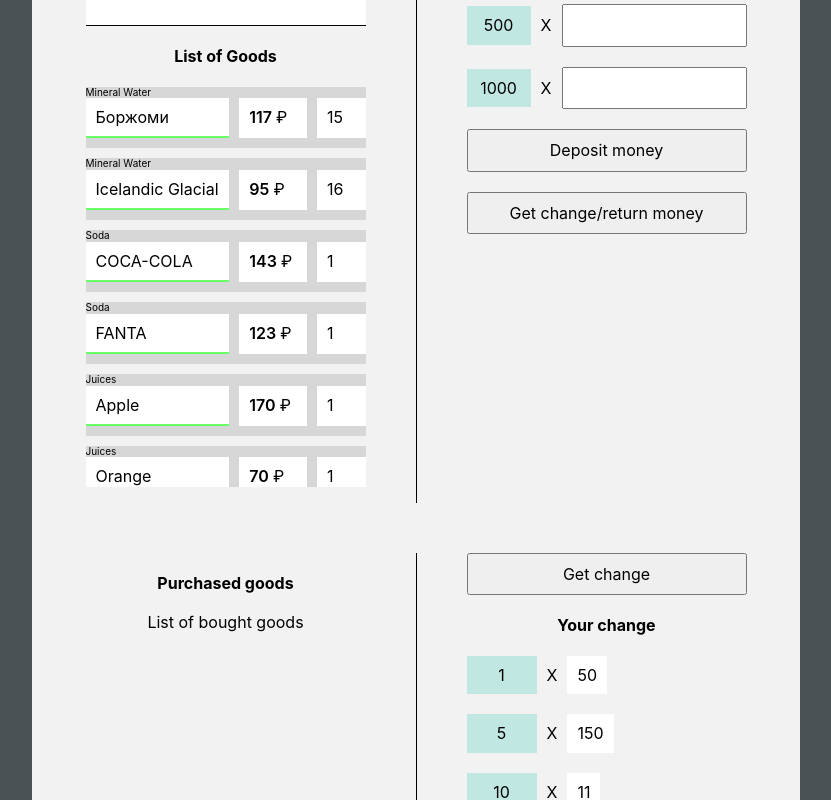
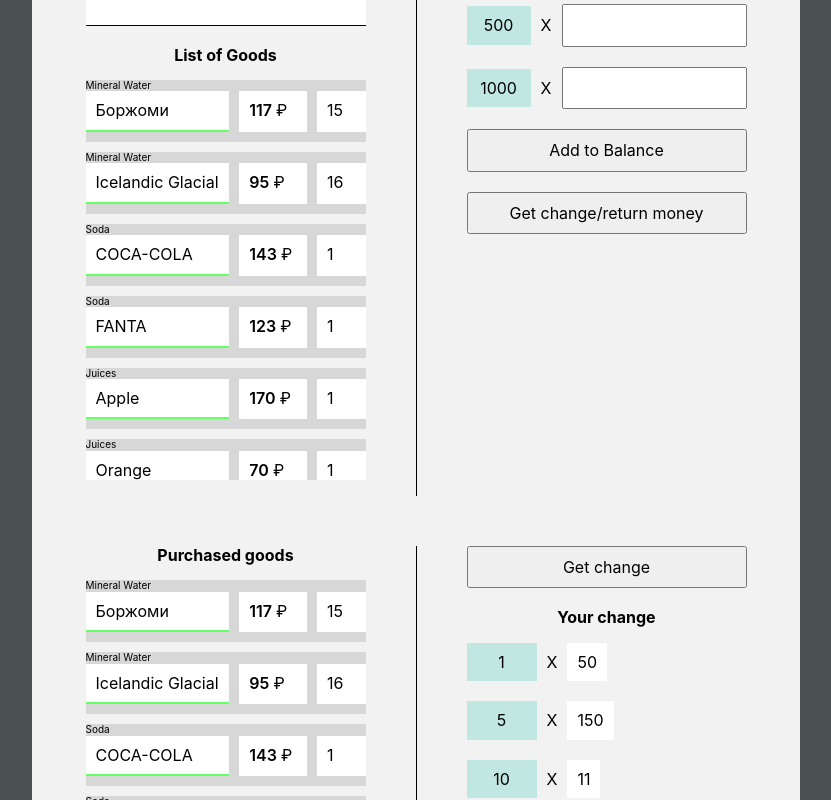
Before and after one commit to Andrew-Sparrow/renue-test, a React (Create React App) app: page / in a window 1280 px wide. Shown: the part 280-1080 px from the top of the page, without its empty margins (224-1055 px from the left). Built offline with nearby package versions, Linux system fonts and the light colour scheme.

Commit message:
scroll was added to purchased goods

```diff
--- a/public/css/style.css
+++ b/public/css/style.css
@@ -5,3 +5,7 @@
 p {
   margin: 0;
 }
+
+h1, h2, h3, h4 {
+  margin: 0;
+}
--- a/src/components/app/app.scss
+++ b/src/components/app/app.scss
@@ -20,6 +20,7 @@
   margin-right: auto;
   padding-left: 20px;
   padding-right: 20px;
+  padding-bottom: 50px;
 
   &__title {
     padding-top: 50px;
@@ -189,11 +190,7 @@
     .purchased {
       border-right: 1px solid #000;
       padding-right: 50px;
-      list-style: none;
-      overflow-y: auto;
-      height: 300px;
       margin-top: 50px;
-
     }
 
     .change {
@@ -202,7 +199,6 @@
       margin-top: 50px;
     }
 
-
   .goods {
     height: 400px;
   }
--- a/src/components/change-list/change-list.jsx
+++ b/src/components/change-list/change-list.jsx
@@ -20,7 +20,11 @@
   return (
     <ul>
       {restOfCash.map((change) => (
-        <Change denomination={change.banknote} restAmount={change.restAmount} />)
+        <Change
+          denomination={change.banknote}
+          restAmount={change.restAmount}
+          key={change.banknote}
+        />)
       )}
     </ul>
   );
--- a/src/components/money/money.jsx
+++ b/src/components/money/money.jsx
@@ -11,7 +11,7 @@
           <Banknote denomination={denomination} key={denomination} />
         ))}
       </ul>
-      <button className='button'>Deposit money</button>
+      <button className='button'>Add to Balance</button>
       <button className='button'>Get change/return money</button>
     </div>
   );
--- a/src/components/purchased-list/purchased-list.jsx
+++ /dev/null
@@ -1,11 +0,0 @@
-import React from 'react';
-
-function PurchasedList (props) {
-  return (
-    <ul>
-      List of change
-    </ul>
-  );
-}
-
-export default PurchasedList;
--- a/src/components/purchased/purchased.jsx
+++ b/src/components/purchased/purchased.jsx
@@ -1,15 +1,13 @@
 import React from 'react';
-import PurchasedList from '../purchased-list/purchased-list';
 import ChangeList from '../change-list/change-list';
+import { Goods } from '../goods/goods';
 
 export function Purchased(props) {
   return (
     <div className="wrapper">
       <div className='purchased'>
         <h4>Purchased goods</h4>
-        <ul className='purchased__list'>
-          List of bought goods
-        </ul>
+        <Goods/>
       </div>
       <div className='change'>
         <button className='button'>Get change</button>
```
